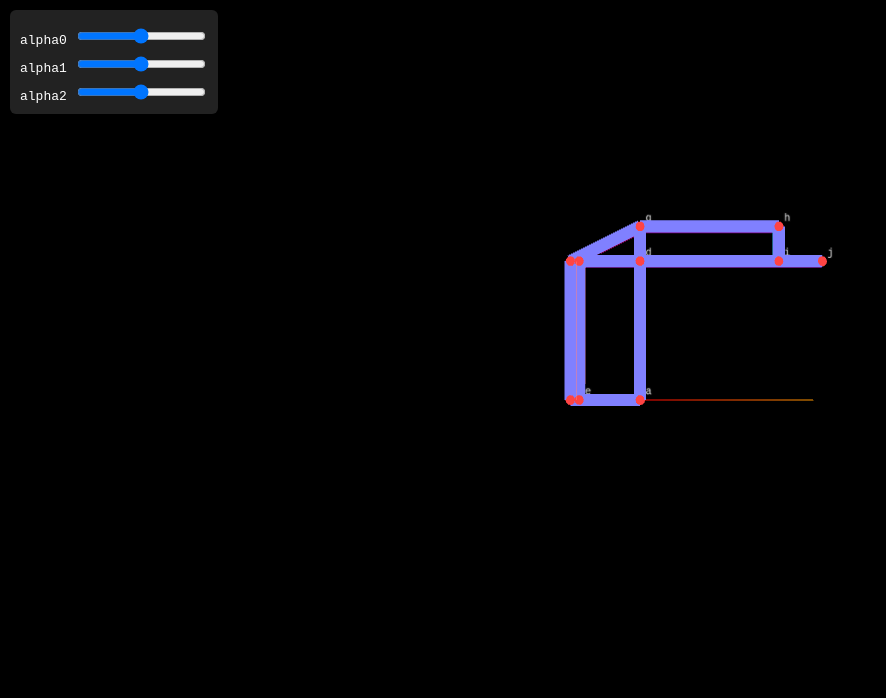
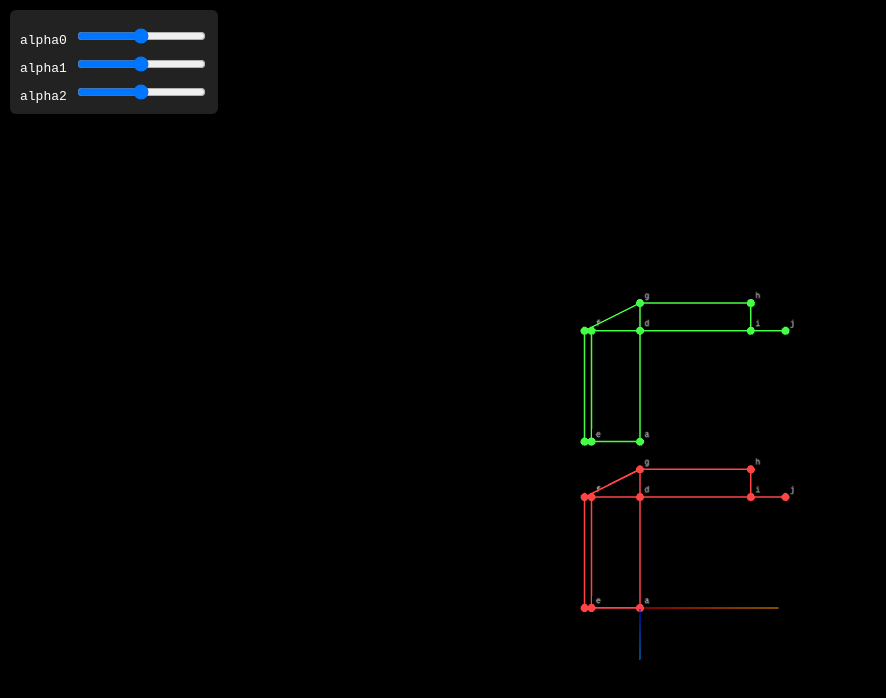
Before and after one commit to GerardoMunoz/embedded, a plain HTML site: page virtual/mearm_inv_kin_flb.html in a window 1280 px wide. Shown: the whole page, without its empty margins (0-886 px from the left). Drawn offline with nearby package versions, Linux system fonts and the light colour scheme; animation ran at ten frames a second.

Commit message:
Add files via upload

```diff
--- a/virtual/mearm_inv_kin_flb.html
+++ b/virtual/mearm_inv_kin_flb.html
@@ -56,10 +56,12 @@
 
         class MeArm {
 
-            constructor(scene, model) {
+            constructor(scene, model,color_links= 0xff4444,color_joins= 0xff4444) {
 
                 this.scene = scene
                 this.model = model
+                this.color_links=color_links
+                this.color_joins=color_joins
                 //this.num_servos= model.cte.num_servos
                 this.PWM_min = model.cte.PWM_min
                 this.PWM_max = model.cte.PWM_max
@@ -195,7 +197,7 @@
 
                     const mesh = new THREE.Mesh(
                         new THREE.SphereGeometry(0.03),
-                        new THREE.MeshBasicMaterial({ color: 0xff4444 })
+                        new THREE.MeshBasicMaterial({ color: this.color_joins })
                     )
 
                     this.jointMeshes[name] = mesh
@@ -215,7 +217,8 @@
 
                     const mesh = new THREE.Mesh(
                         geometry,
-                        new THREE.MeshNormalMaterial()
+                        //new THREE.MeshNormalMaterial()
+                        new THREE.MeshBasicMaterial({ color: this.color_links })
                     )
 
                     this.linkMeshes.push({ mesh, link })
@@ -319,19 +322,19 @@
             "cte": { "beta1": 180, "beta2": 90, "beta3": 90, "num_servos": 3, "PWM_min": 5, "PWM_max": 10, "alpha0_min": -90, "alpha1_min": 0, "alpha2_min": 90 },
             "var": { "alpha0": 0, "alpha1": 90, "alpha2": 180 },
             "li": {
-                "A": { "nodes": ["a", "b"], "l": 0.4, "w": 0.07, "p": 0.02 },
-                "B": { "nodes": ["a", "d"], "l": 0.8, "w": 0.07, "p": 0.02 },
-                "C": { "nodes": ["d", "c"], "l": 0.4, "w": 0.07, "p": 0.02 },
-                "D": { "nodes": ["c", "b"], "l": 0.8, "w": 0.07, "p": 0.02 },
-                "E": { "nodes": ["d", "f"], "l": 0.35, "w": 0.07, "p": 0.02 },
-                "F": { "nodes": ["f", "e"], "l": 0.8, "w": 0.07, "p": 0.02 },
-                "G": { "nodes": ["a", "e"], "l": 0.35, "w": 0.07, "p": 0.02 },
-                "H": { "nodes": ["c", "g"], "l": 0.45, "w": 0.07, "p": 0.02 },
-                "I": { "nodes": ["d", "g"], "l": 0.2, "w": 0.07, "p": 0.02 },
-                "J": { "nodes": ["d", "i"], "l": 0.8, "w": 0.07, "p": 0.02 },
-                "K": { "nodes": ["i", "h"], "l": 0.2, "w": 0.07, "p": 0.02 },
-                "L": { "nodes": ["g", "h"], "l": 0.8, "w": 0.07, "p": 0.02 },
-                "M": { "nodes": ["i", "j"], "l": 0.25, "w": 0.07, "p": 0.02 }
+                "A": { "nodes": ["a", "b"], "l": 0.4, "w": 0.01, "p": 0.01 },
+                "B": { "nodes": ["a", "d"], "l": 0.8, "w": 0.01, "p": 0.01 },
+                "C": { "nodes": ["d", "c"], "l": 0.4, "w": 0.01, "p": 0.01 },
+                "D": { "nodes": ["c", "b"], "l": 0.8, "w": 0.01, "p": 0.01 },
+                "E": { "nodes": ["d", "f"], "l": 0.35, "w": 0.01, "p": 0.01 },
+                "F": { "nodes": ["f", "e"], "l": 0.8, "w": 0.01, "p": 0.01 },
+                "G": { "nodes": ["a", "e"], "l": 0.35, "w": 0.01, "p": 0.01 },
+                "H": { "nodes": ["c", "g"], "l": 0.45, "w": 0.01, "p": 0.01 },
+                "I": { "nodes": ["d", "g"], "l": 0.2, "w": 0.01, "p": 0.01 },
+                "J": { "nodes": ["d", "i"], "l": 0.8, "w": 0.01, "p": 0.01 },
+                "K": { "nodes": ["i", "h"], "l": 0.2, "w": 0.01, "p": 0.01 },
+                "L": { "nodes": ["g", "h"], "l": 0.8, "w": 0.01, "p": 0.01 },
+                "M": { "nodes": ["i", "j"], "l": 0.25, "w": 0.01, "p": 0.01 }
             },
             "jo": {
                 "a": { "transforms": [{ "parent": null }] },
@@ -404,7 +407,7 @@
         scene.updateMatrixWorld(true);
 
         const camera = new THREE.PerspectiveCamera(60, innerWidth / innerHeight, 0.01, 100)
-        camera.position.set(0, 0, 4)
+        camera.position.set(0, 1.5, 5)
 
         const renderer = new THREE.WebGLRenderer({ antialias: true })
         renderer.setSize(innerWidth, innerHeight)
@@ -413,7 +416,8 @@
         scene.add(new THREE.AxesHelper(1))
 
         const arm = new MeArm(scene, model)
-
+        const arm2 = new MeArm(scene, model,color_links= 0x44ff44,color_joins= 0x44ff44)
+        arm2.root.position.set(0, 1.2, 0);
         //=============slides=================
 
 
@@ -486,22 +490,24 @@
             //console.log('i',arm.jointMeshes.i)
             arm.jointMeshes.i.getWorldPosition(worldPos);
             const gammas = mearm_inverseKinematics(worldPos)
+            arm2.setPWMs(gammas.gamma0,gammas.gamma2,gammas.gamma2)
             //console.log('gammas',gammas)
 
-            inv_kin.innerText = "angles servos: "
+            inv_kin.innerText = "\nangles servos: "
                 + arm.context.var.alpha0
                 + ", " + arm.context.var.alpha1
-                + ", " + arm.context.var.alpha2
-                + "\n world pos: " + worldPos.x
-                + ", " + worldPos.y
-                + ", " + worldPos.z
+                + ", " + ((arm.context.var.alpha2<180)?arm.context.var.alpha2:arm.context.var.alpha2-360)
                 + "\n inv_kin fbl " + gammas.gamma0 * 180 / Math.PI
                 + ", " + gammas.gamma1 * 180 / Math.PI
                 + ", " + gammas.gamma2 * 180 / Math.PI
+                + "\n\n world pos: " + worldPos.x
+                + ", " + worldPos.y
+                + ", " + worldPos.z
+
 
         }
 
-        function inv_kin_2links(P) {//Bug al cambiar de cuadrante
+        function inv_kin_2links(P) {//Bug P.y<0, z03<0 y si alpha1<alpha2
             const a1 = 0
             const a2 = model.li.B.l
             const a3 = model.li.J.l
```
